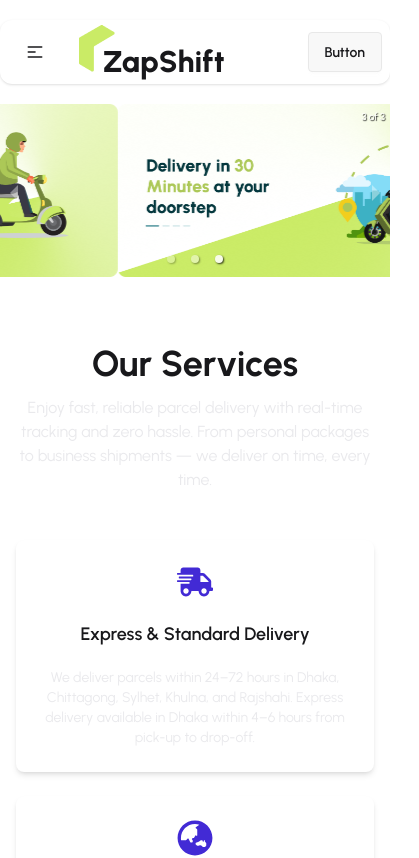
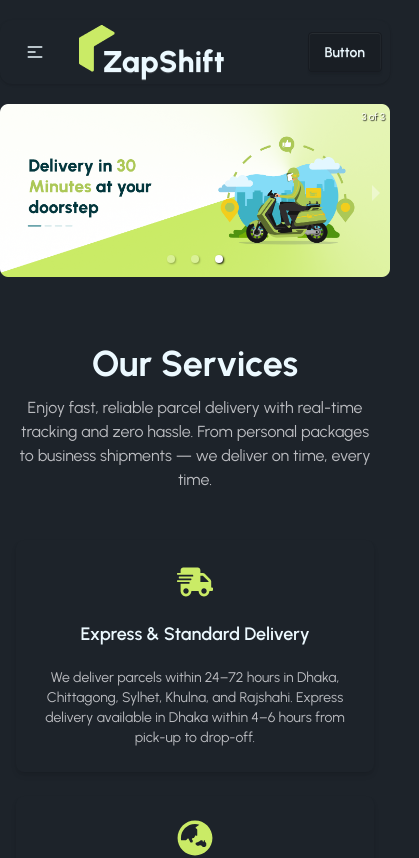
Before and after one commit to mariyamnavila/zap-shift-client, a React (Vite) app: page / in a window 390 px wide. Shown: the top 858 px of the page, 419 px wide, since content can reach past the window. Built offline with nearby package versions, Linux system fonts and the light colour scheme.

Commit message:
added be merchant section

```diff
--- /dev/null
+++ b/src/Pages/Home/BeMerchant/BeMerchant.jsx
@@ -0,0 +1,32 @@
+import location from '../../../assets/location-merchant.png';
+
+const BeMerchant = () => {
+  return (
+      <div data-aos='zoom-in-up' className="max-w-7xl mx-auto bg-[url('assets/be-a-merchant-bg.png')] bg-no-repeat bg-[#03373d] rounded-4xl p-20">
+        <div className="hero-content flex-col lg:flex-row-reverse">
+
+          <img
+            src={location}
+            className="max-w-md rounded-lg"
+          />
+
+          <div>
+            <h1 className="text-5xl font-bold">
+              Merchant and Customer Satisfaction is Our First Priority
+            </h1>
+            <p className="py-6">
+              We offer the lowest delivery charge with the highest value along with
+              100% safety of your product. Pathao courier delivers your parcels in
+              every corner of Bangladesh right on time.
+            </p>
+            <button className="btn btn-primary text-black rounded-full">Become a Merchant</button>
+            <button className="btn btn-primary btn-outline text-primary hover:text-black ms-4 rounded-full">Earn with ZapShift Courier</button>
+          </div>
+
+        </div>
+      </div>
+  );
+};
+
+
+export default BeMerchant;
--- a/src/index.css
+++ b/src/index.css
@@ -1,7 +1,17 @@
 @import url('https://fonts.googleapis.com/css2?family=Urbanist:ital,wght@0,100..900;1,100..900&display=swap');
 
 @import "tailwindcss";
-@plugin "daisyui";
+
+@plugin "daisyui" {
+    themes: light --default, dark ;
+}
+
+@plugin "daisyui/theme" {
+  name: "dark";
+  default: true;
+  --color-primary: #caeb66;
+  --color-secondary: teal;
+}
 
 body {
     font-family: "Urbanist", sans-serif;
```
